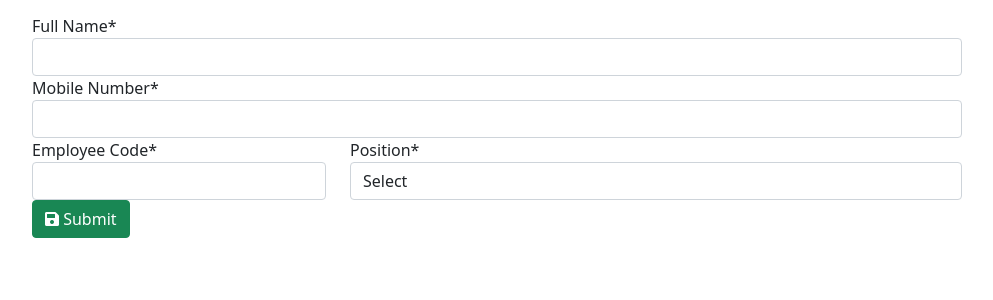
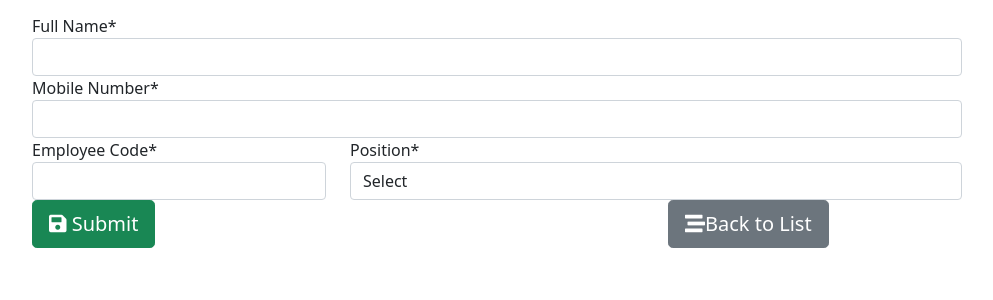
Before and after one commit to Tintojohn/Employee, a Django app: page / in a window 1280 px wide. Shown: the part 188-488 px from the top of the page, without its empty margins (143-1136 px from the left). Run offline with Django 3.2, Linux system fonts and the light colour scheme; data comes from the database, SQL or seed files in the repository; some libraries are stand-ins or nearby versions.

Commit message:
Back to List button added

```diff
--- a/template/emp_register/employee_form.html
+++ b/template/emp_register/employee_form.html
@@ -12,6 +12,13 @@
             {{form.Position|as_crispy_field}}
         </div>
     </div>
-    <button type="submit" class="btn btn-success"><i class="fas fa-save"></i> Submit</button>
+    <div class="row">
+        <div class="col-md-8">
+    <button type="submit" class="btn btn-success btn-block btn-lg"><i class="fas fa-save"></i> Submit</button>
+        </div>
+        <div class="col-md-4">
+            <a href="{% url 'list' %}" class="btn btn-secondary btn-block btn-lg"><i class="fas fa-stream"></i>Back to List</a>
+        </div>
+    </div>
 </form>
 {% endblock content %}
```
